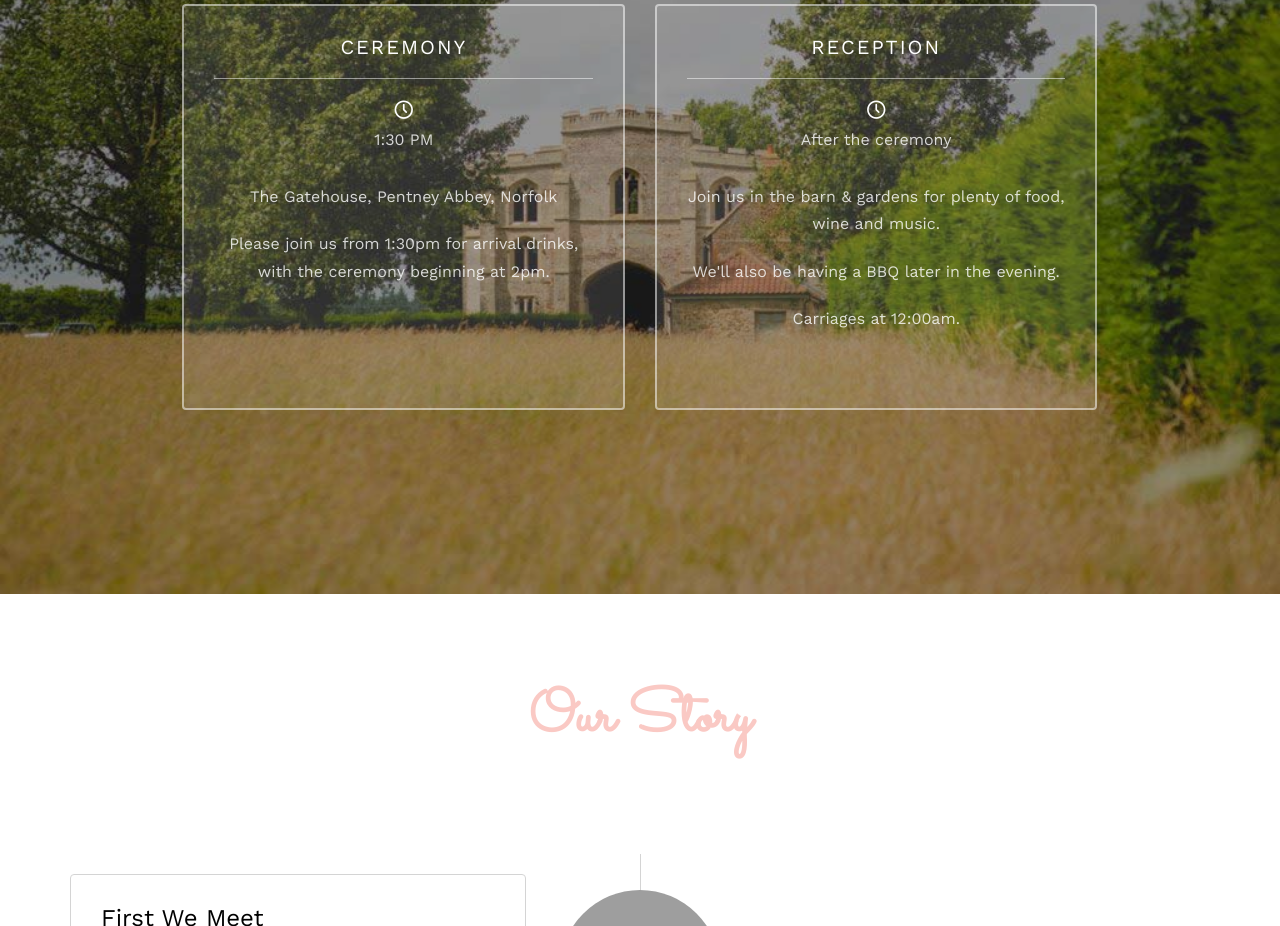
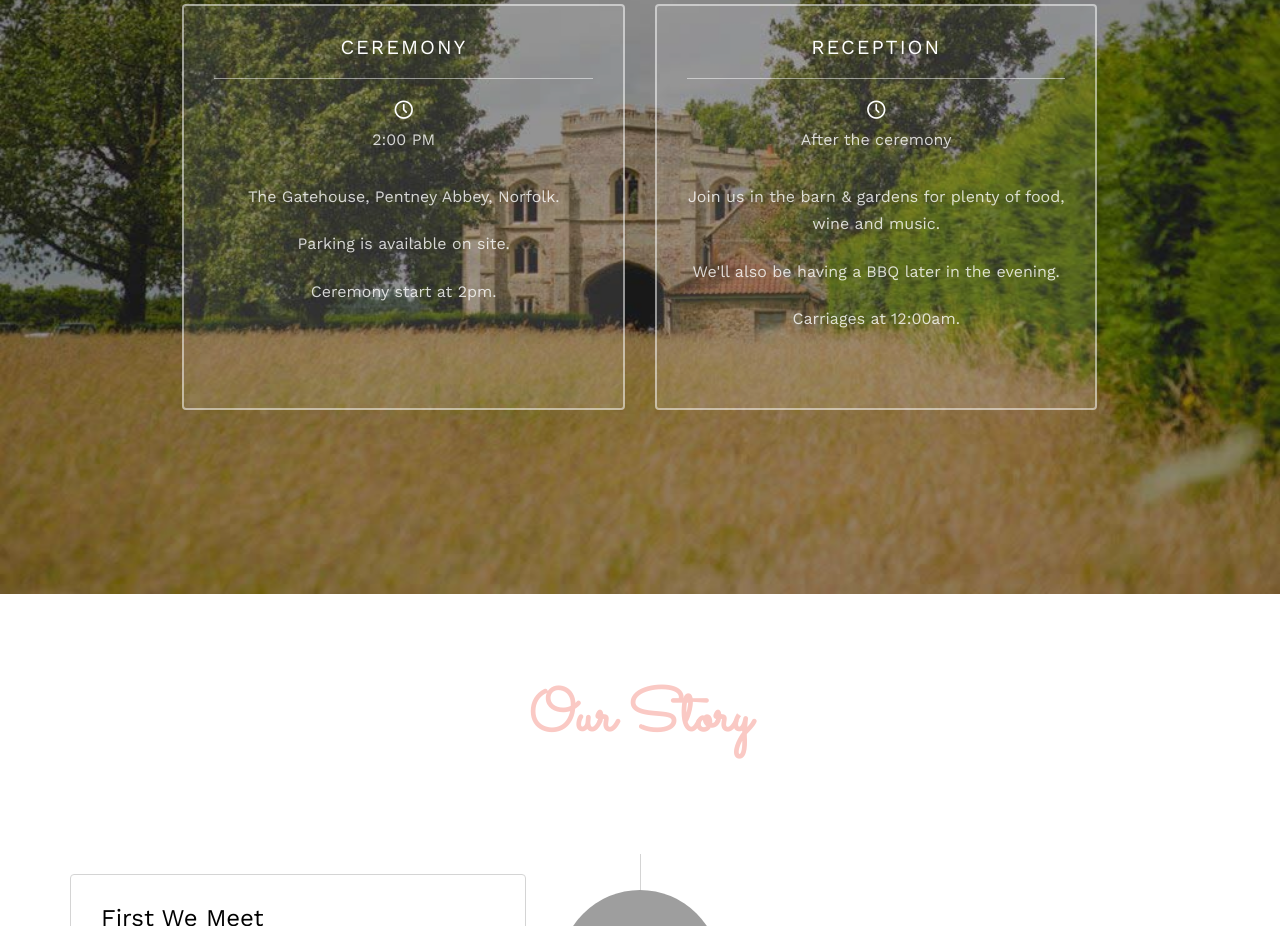
Before and after one commit to rwagstaff/casstaff-wedding, a plain HTML site: page index.html in a window 1280 px wide. Shown: the part 2160-3086 px from the top of the page. Drawn offline with nearby package versions, Linux system fonts and the light colour scheme; some packages are replaced by stand-ins of ours; grey boxes are pictures that could not be loaded; files whose address does not match are found by name.

Commit message:
Added parking information

```diff
--- a/index.html
+++ b/index.html
@@ -169,11 +169,11 @@
                                     <h3>Ceremony</h3>
                                     <div class="event-col">
                                         <i class="icon-clock"></i>
-                                        <span>1:30 PM</span>
+                                        <span>2:00 PM</span>
                                     </div>
-                                    <p>The Gatehouse, Pentney Abbey, Norfolk</p>
-                                    <p> Please join us from 1:30pm for arrival drinks, with the ceremony beginning at
-                                        2pm.
+                                    <p>The Gatehouse, Pentney Abbey, Norfolk.</p>
+                                    <p>Parking is available on site.</p>
+                                    <p>Ceremony start at 2pm.
                                     </p>
                                 </div>
                             </div>
```
